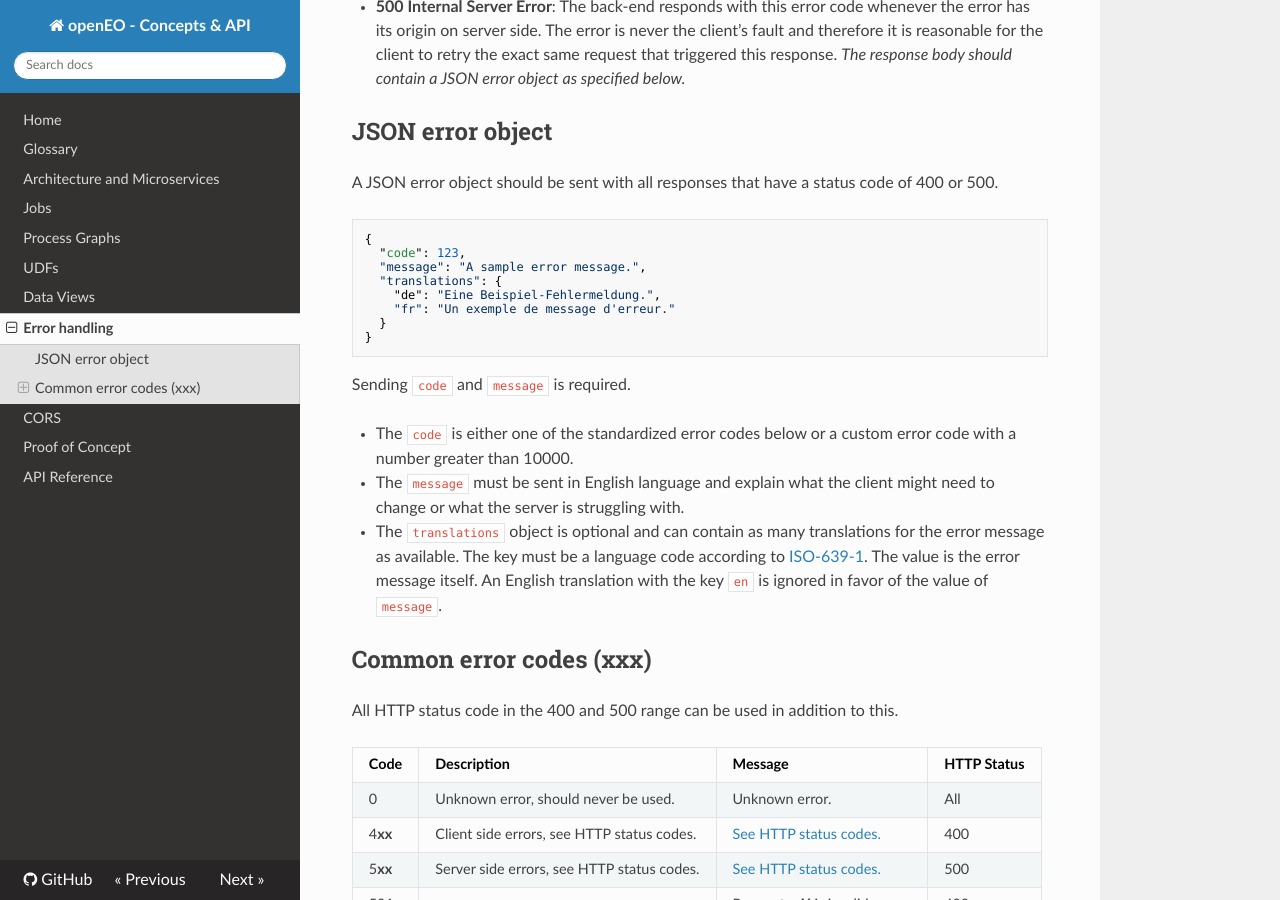
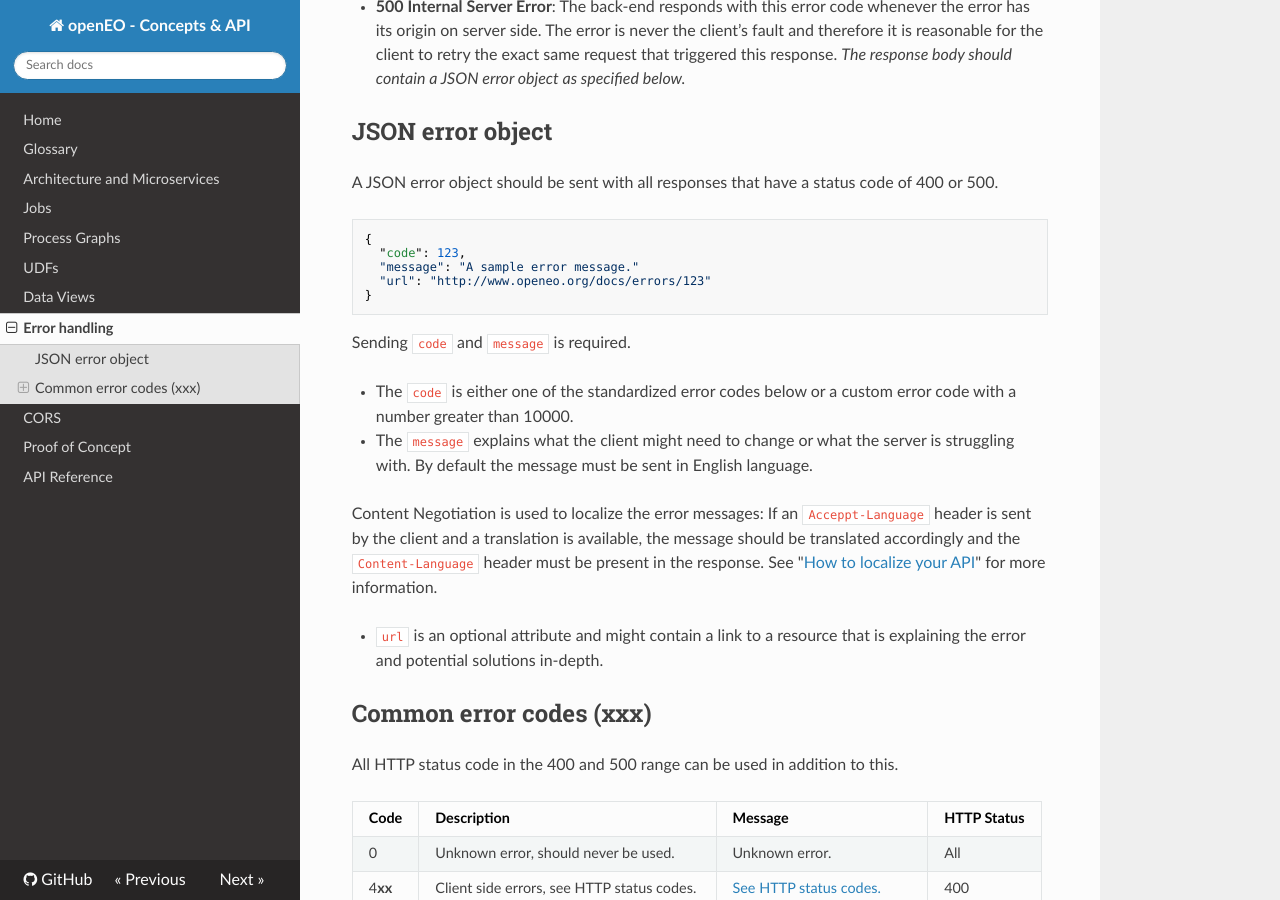
Before and after one commit to Open-EO/openeo-api, an MkDocs documentation site: the page built from docs/docs/errors.md, in a window 1280 px wide and 900 px high, scrolled down 789 px. Built offline with MkDocs 1.6.1, drawn with Linux system fonts in a browser that asks for light colours; nearby versions of some CDN libraries; old or Windows-style settings are respelled for this version of MkDocs.

Commit message:
Improvements for #36 (HTTP based translation), set HTTPS as required and bugfix for the last commit.

````diff
--- a/docs/docs/errors.md
+++ b/docs/docs/errors.md
@@ -39,19 +39,21 @@ A JSON error object should be sent with all responses that have a status code of
 ```
 {
   "code": 123,
-  "message": "A sample error message.",
-  "translations": {
-    "de": "Eine Beispiel-Fehlermeldung.",
-    "fr": "Un exemple de message d'erreur."
-  }
+  "message": "A sample error message."
+  "url": "http://www.openeo.org/docs/errors/123"
 }
 ```
 
 Sending `code` and `message` is required.
 
 * The `code` is either one of the standardized error codes below or a custom error code with a number greater than 10000.
-* The `message` must be sent in English language and explain what the client might need to change or what the server is struggling with.
-* The `translations` object is optional and can contain as many translations for the error message as available. The key must be a language code according to [ISO-639-1](https://en.wikipedia.org/wiki/List_of_ISO_639-1_codes). The value is the error message itself. An English translation with the key `en` is ignored in favor of the value of `message`.
+
+* The `message` explains what the client might need to change or what the server is struggling with.
+  By default the message must be sent in English language.
+
+  Content Negotiation is used to localize the error messages: If an `Acceppt-Language` header is sent by the client and a translation is available, the message should be translated accordingly and the `Content-Language` header must be present in the response. See "[How to localize your API](http://apiux.com/2013/04/25/how-to-localize-your-api/)" for more information.
+
+* `url` is an optional attribute and might contain a link to a resource that is explaining the error and potential solutions in-depth.
 
 ## Common error codes (xxx)
 
````
Also changed, not shown: docs/docs/arch.md (+1 -1 lines), openapi.json.
